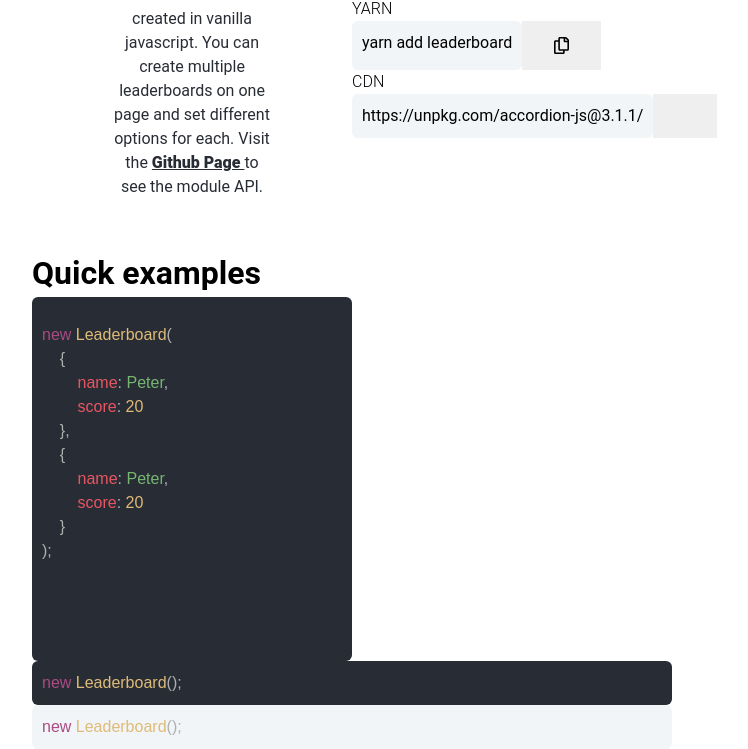
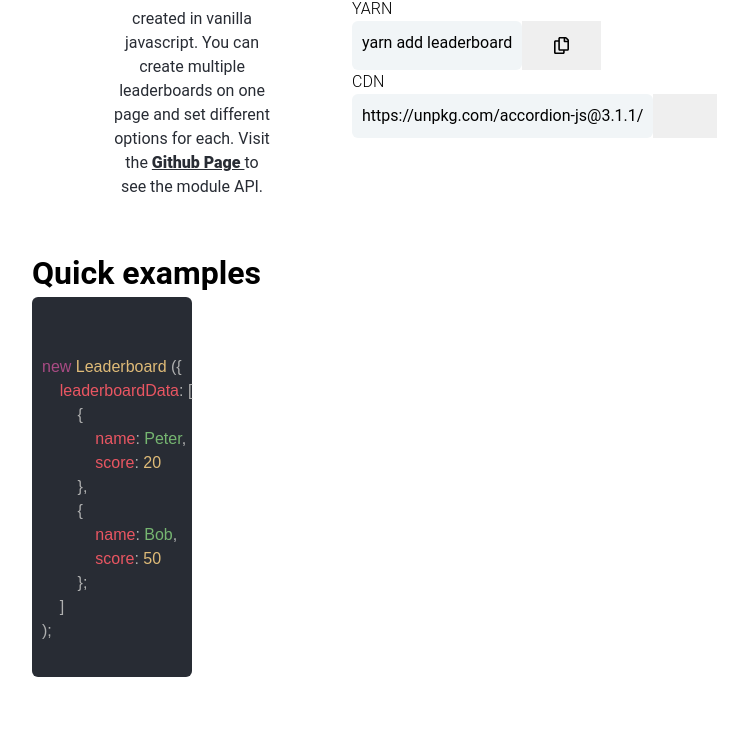
Before and after one commit to Patryk-Rozwadowski/npm-leaderboard-doc, a website built with Parcel: page index.html in a window 1280 px wide. Shown: the part 259-1008 px from the top of the page, without its empty margins (288-1036 px from the left). After the commit the page ends 936 px from the top, so only its background shows below. Built offline with nearby package versions, Linux system fonts and the light colour scheme; what @patryk.rozwadowski/leaderboard would draw is missing.

Commit message:
Adjust styles for example

```diff
--- a/index.html
+++ b/index.html
@@ -90,50 +90,62 @@
         <div class="container width-50">
             <h5 class="text text-header">Quick examples</h5>
             <div class="container">
-                <div class="container-code">
-                    <pre class="text-code">
-<span class="text-code-function">new</span> <span class="text-code-class">Leaderboard<span
-                            class="text-code-primary">(
-    {
-        <span class="text-code-variable">name</span>: <span class="text-code-string">Peter</span>,
-        <span class="text-code-variable">score</span>: <span class="text-code-class">20</span>
-    },
-    {
-        <span class="text-code-variable">name</span>: <span class="text-code-string">Peter</span>,
-        <span class="text-code-variable">score</span>: <span class="text-code-class">20</span>
-    }
+                <div class="container-code width-50">
+                    <pre class="text-code text-code-primary">
+
+
+<span class="text-code-function">new</span> <span class="text-code-class">Leaderboard </span>({
+    <span class="text-code-variable">leaderboardData</span>: [
+        {
+            <span class="text-code-variable">name</span>: <span class="text-code-string">Peter</span>,
+            <span class="text-code-variable">score</span>: <span class="text-code-class">20</span>
+        },
+        {
+            <span class="text-code-variable">name</span>: <span class="text-code-string">Bob</span>,
+            <span class="text-code-variable">score</span>: <span class="text-code-class">50</span>
+        };
+    ]
 );
-                    </span>
-                </span>
                     </pre>
                 </div>
             </div>
         </div>
-        <div class="container width-50">
+        <div class="container container-center width-50">
             <div class="lb_root_example lb_root_example_basic"></div>
         </div>
     </section>
 
+    <!--    <div class="container">-->
+    <!--        <div class="container-code">-->
+    <!--            <p class="text-code">-->
+    <!--                <span class="text-code-function">new </span>-->
+    <!--                <span class="text-code-class">Leaderboard<span class="text-code-primary">();</span>-->
+    <!--                </span>-->
+    <!--            </p>-->
+    <!--        </div>-->
+    <!--    </div>-->
 
-    <div class="container">
-        <div class="container-code">
-            <p class="text-code">
-                <span class="text-code-function">new </span>
-                <span class="text-code-class">Leaderboard<span class="text-code-primary">();</span>
-                </span>
-            </p>
-        </div>
-    </div>
+    <!--    <div class="container">-->
+    <!--        <div class="container-code container-code-secondary">-->
+    <!--            <p class="text-code">-->
+    <!--                <span class="text-code-function">new </span>-->
+    <!--                <span class="text-code-class">Leaderboard<span class="text-code-primary">();</span>-->
+    <!--                </span>-->
+    <!--            </p>-->
+    <!--        </div>-->
+    <!--    </div>-->
 
-    <div class="container">
-        <div class="container-code container-code-secondary">
-            <p class="text-code">
-                <span class="text-code-function">new </span>
-                <span class="text-code-class">Leaderboard<span class="text-code-primary">();</span>
-                </span>
-            </p>
-        </div>
-    </div>
+
+    <!--    VARIABLE -->
+    <!--    <span class="text-code-function">const</span> leaderboardData = [{-->
+    <!--    <span class="text-code-variable">name</span>: <span class="text-code-string">Peter</span>,-->
+    <!--    <span class="text-code-variable">score</span>: <span class="text-code-class">20</span>-->
+    <!--    },-->
+    <!--    {-->
+    <!--    <span class="text-code-variable">name</span>: <span class="text-code-string">Bob</span>,-->
+    <!--    <span class="text-code-variable">score</span>: <span class="text-code-class">50</span>-->
+    <!--    };-->
+
 </main>
 </body>
 <script src="index.js" type="module"></script>
--- a/style/typography/typography.scss
+++ b/style/typography/typography.scss
@@ -46,6 +46,7 @@
 
     &-code {
       font-family: Mononoki, sans-serif;
+      margin: 0;
 
       &-class {
         color: $code-class-color;
```
